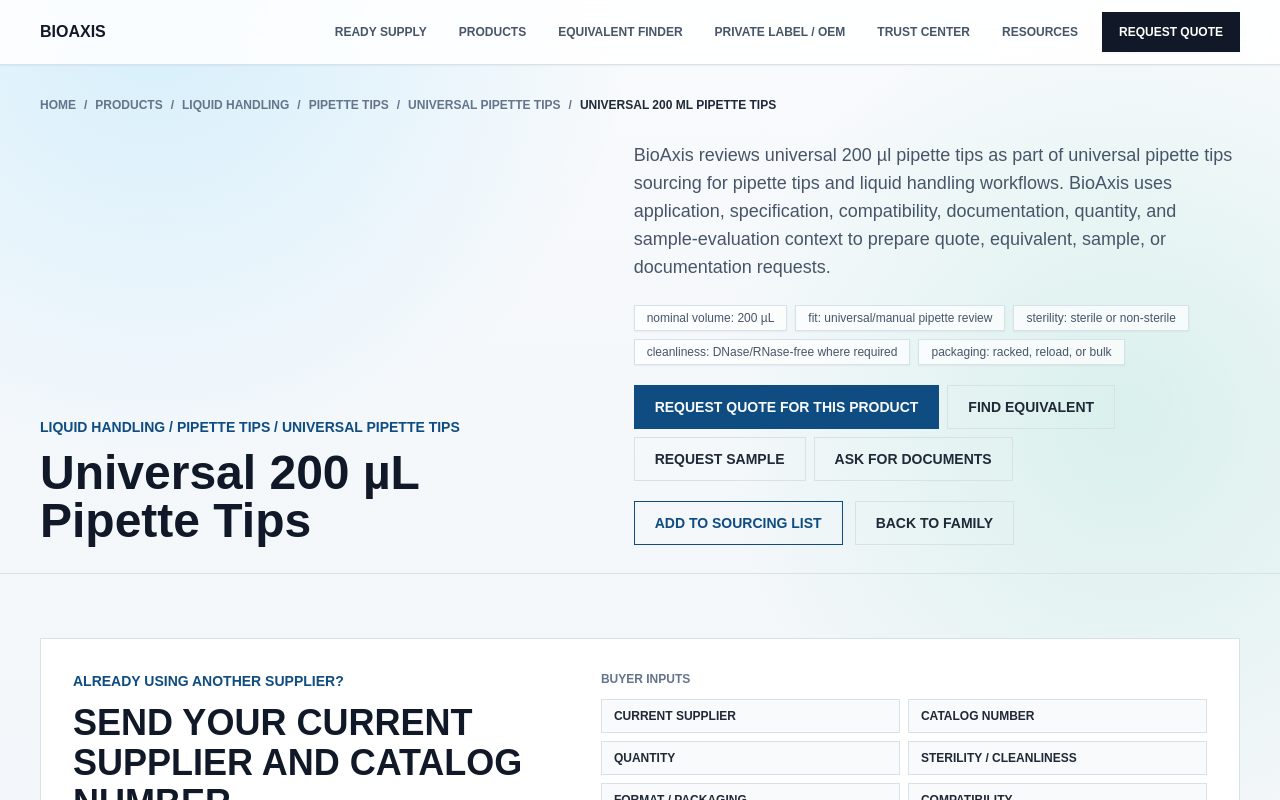
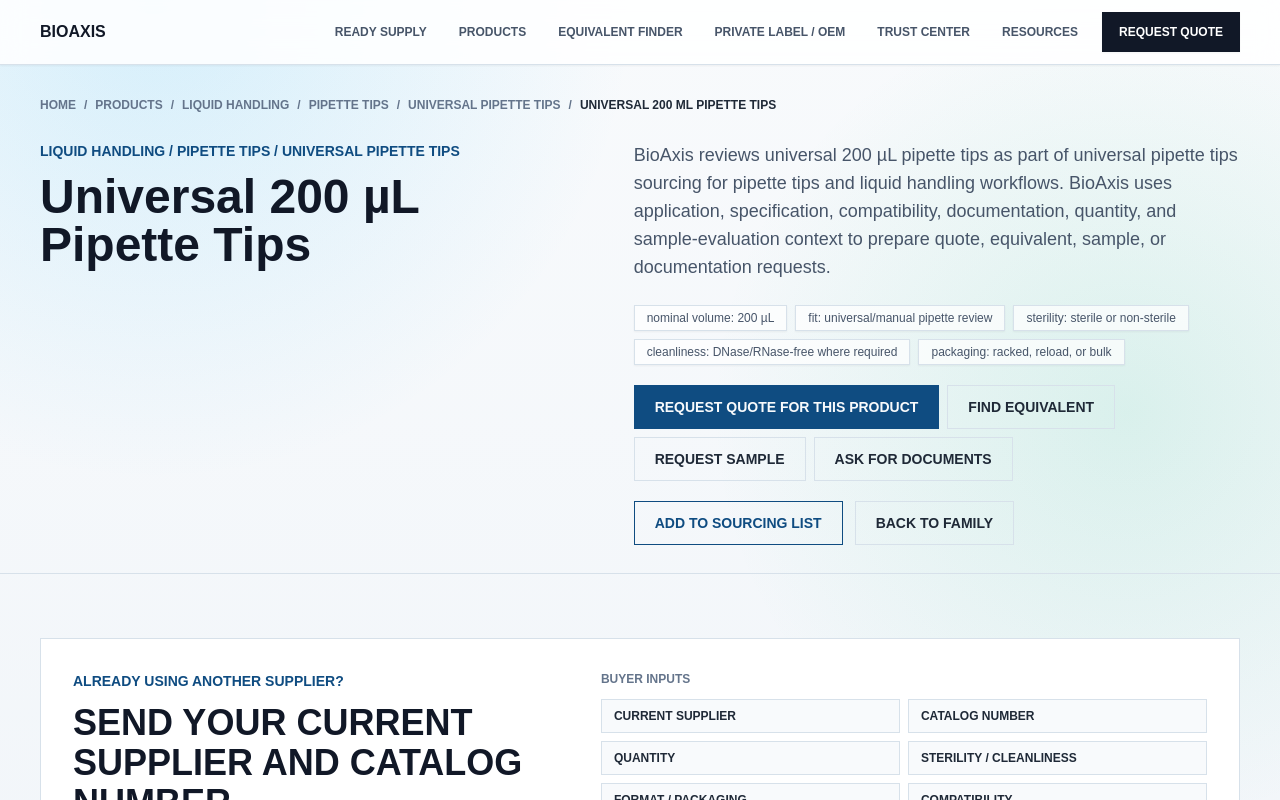
Before and after one commit to luckyericyao/bioaxisv3, a Next.js app: page /products/liquid-handling/pipette-tips/universal-pipette-tips/universal-200ul-pipette-tips in a window 1280 px wide. Shown: the top 800 px of the page. Built offline with nearby package versions, Linux system fonts and the light colour scheme.

Commit message:
Polish product detail sourcing UX

```diff
--- a/src/components/products/ProductItemPageTemplate.tsx
+++ b/src/components/products/ProductItemPageTemplate.tsx
@@ -59,7 +59,13 @@ export function ProductItemPageTemplate({ segment, category, family, productItem
           { label: productItem.name }
         ]}
       />
-      <PageHero eyebrow={`${segment.title} / ${category.title} / ${family.title}`} title={productItem.name} subtitle={productItem.introduction} compact>
+      <PageHero
+        eyebrow={`${segment.title} / ${category.title} / ${family.title}`}
+        title={productItem.name}
+        subtitle={productItem.introduction}
+        compact
+        align="start"
+      >
         <div className="grid gap-5">
           <div className="flex flex-wrap gap-2">
             {productItem.commonSpecifications.slice(0, 5).map((specification) => (
--- a/src/components/ui/PageHero.tsx
+++ b/src/components/ui/PageHero.tsx
@@ -6,13 +6,14 @@ type PageHeroProps = {
   subtitle: ReactNode;
   children?: ReactNode;
   compact?: boolean;
+  align?: "start" | "end";
 };
 
-export function PageHero({ eyebrow, title, subtitle, children, compact = false }: PageHeroProps) {
+export function PageHero({ eyebrow, title, subtitle, children, compact = false, align = "end" }: PageHeroProps) {
   return (
     <section className={`border-b border-bioaxis-line px-5 sm:px-8 lg:px-10 ${compact ? "py-6 sm:py-7" : "py-16"}`}>
       <div
-        className={`mx-auto grid w-full max-w-7xl lg:items-end ${
+        className={`mx-auto grid w-full max-w-7xl ${align === "start" ? "lg:items-start" : "lg:items-end"} ${
           compact ? "gap-5 lg:grid-cols-[0.9fr_1fr] lg:gap-12" : "gap-8 lg:grid-cols-[1fr_0.72fr]"
         }`}
       >
--- a/src/data/productItems.ts
+++ b/src/data/productItems.ts
@@ -271,7 +271,18 @@ function productProfileFor(context: ProductItemContext): ProductProfile {
 }
 
 function buildIntroduction(name: string, context: ProductItemContext) {
-  return `BioAxis reviews ${name.toLowerCase()} as part of ${context.family.name.toLowerCase()} sourcing for ${context.subcategory.name.toLowerCase()} and ${context.segment.name.toLowerCase()} workflows. BioAxis uses application, specification, compatibility, documentation, quantity, and sample-evaluation context to prepare quote, equivalent, sample, or documentation requests.`;
+  return `BioAxis reviews ${sentenceLabel(name)} as part of ${sentenceLabel(context.family.name)} sourcing for ${sentenceLabel(context.subcategory.name)} and ${sentenceLabel(context.segment.name)} workflows. BioAxis uses application, specification, compatibility, documentation, quantity, and sample-evaluation context to prepare quote, equivalent, sample, or documentation requests.`;
+}
+
+function sentenceLabel(value: string) {
+  return value
+    .toLowerCase()
+    .replace(/µl/g, "µL")
+    .replace(/\bul\b/g, "µL")
+    .replace(/\bum\b/g, "µm")
+    .replace(/\bqpcr\b/g, "qPCR")
+    .replace(/\bpcr\b/g, "PCR")
+    .replace(/\btpe\b/g, "TPE");
 }
 
 function buildGeneralProductItem(context: ProductItemContext): ProductItem {
```
